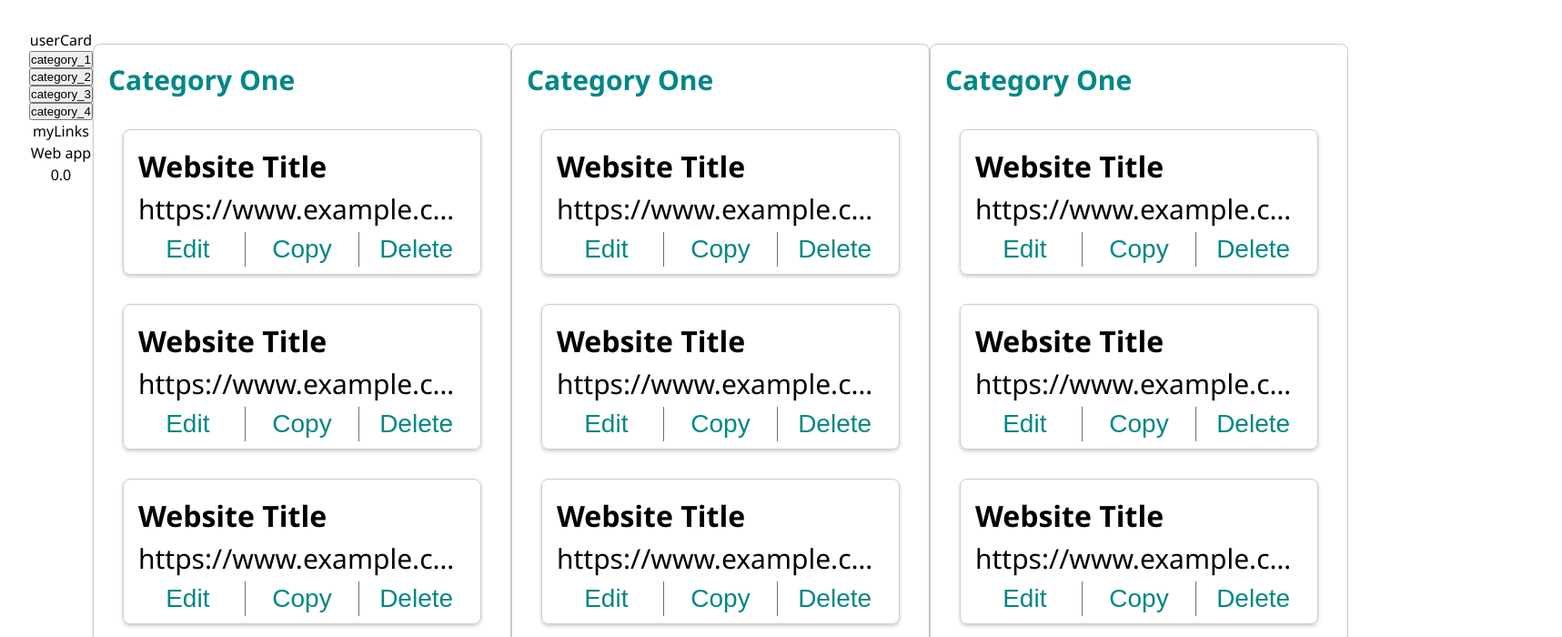
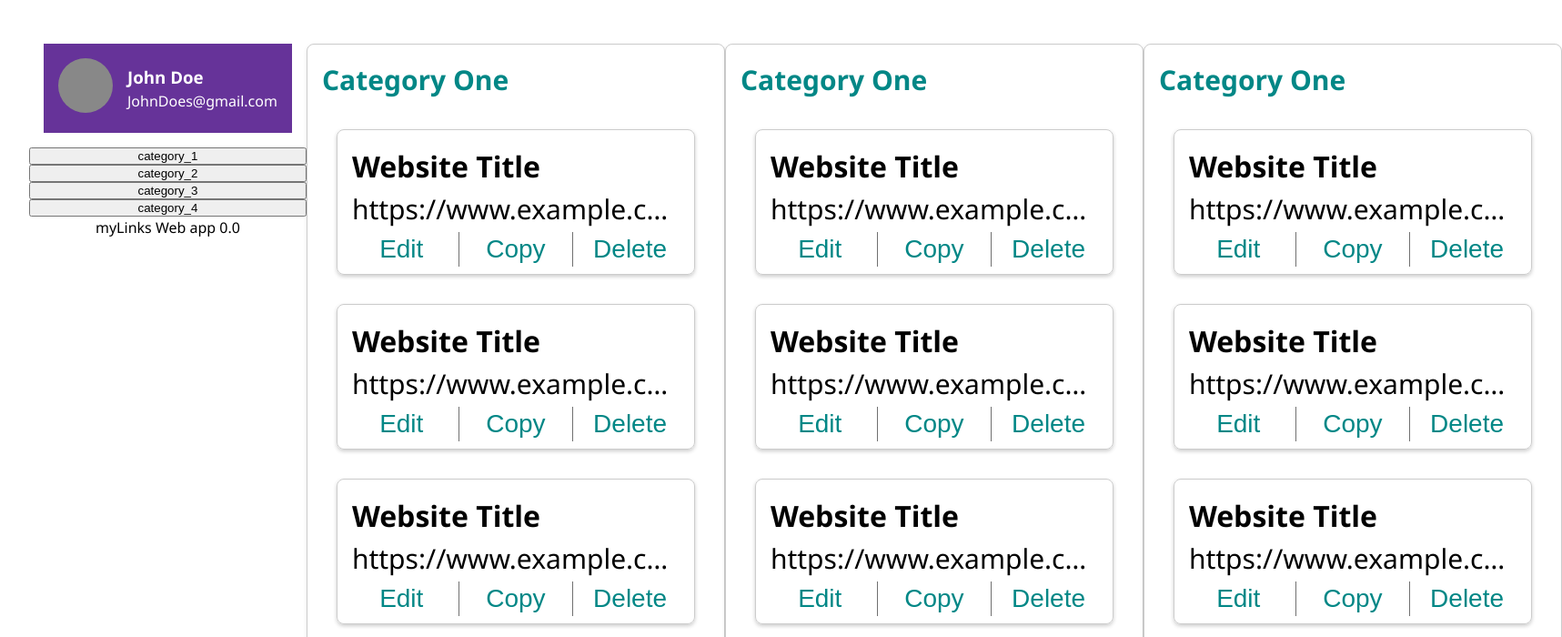
Before and after one commit to SalehK98/myLinks, a React (Vite) app: page / in a window 1280 px wide. Shown: the top 700 px of the page at 91% size, 1717 px wide, since content can reach past the window. Built offline with nearby package versions, Linux system fonts and the light colour scheme.

Commit message:
fixed user card

```diff
--- a/src/components/SideMenu/SideMenu.jsx
+++ b/src/components/SideMenu/SideMenu.jsx
@@ -1,12 +1,12 @@
-import React from "react";
 import categories from "../../data/links.json";
+import UserCard from "../UserCard/UserCard.jsx";
 
 console.log(Object.values(categories));
 
 export default function SideMenu() {
   return (
     <div style={{ display: "flex", flexDirection: "column" }}>
-      <div>userCard</div>
+      <UserCard />
       <div style={{ display: "flex", flexDirection: "column" }}>
         {Object.keys(categories).map((category) => {
           return <button key={category}>{category}</button>;
```
